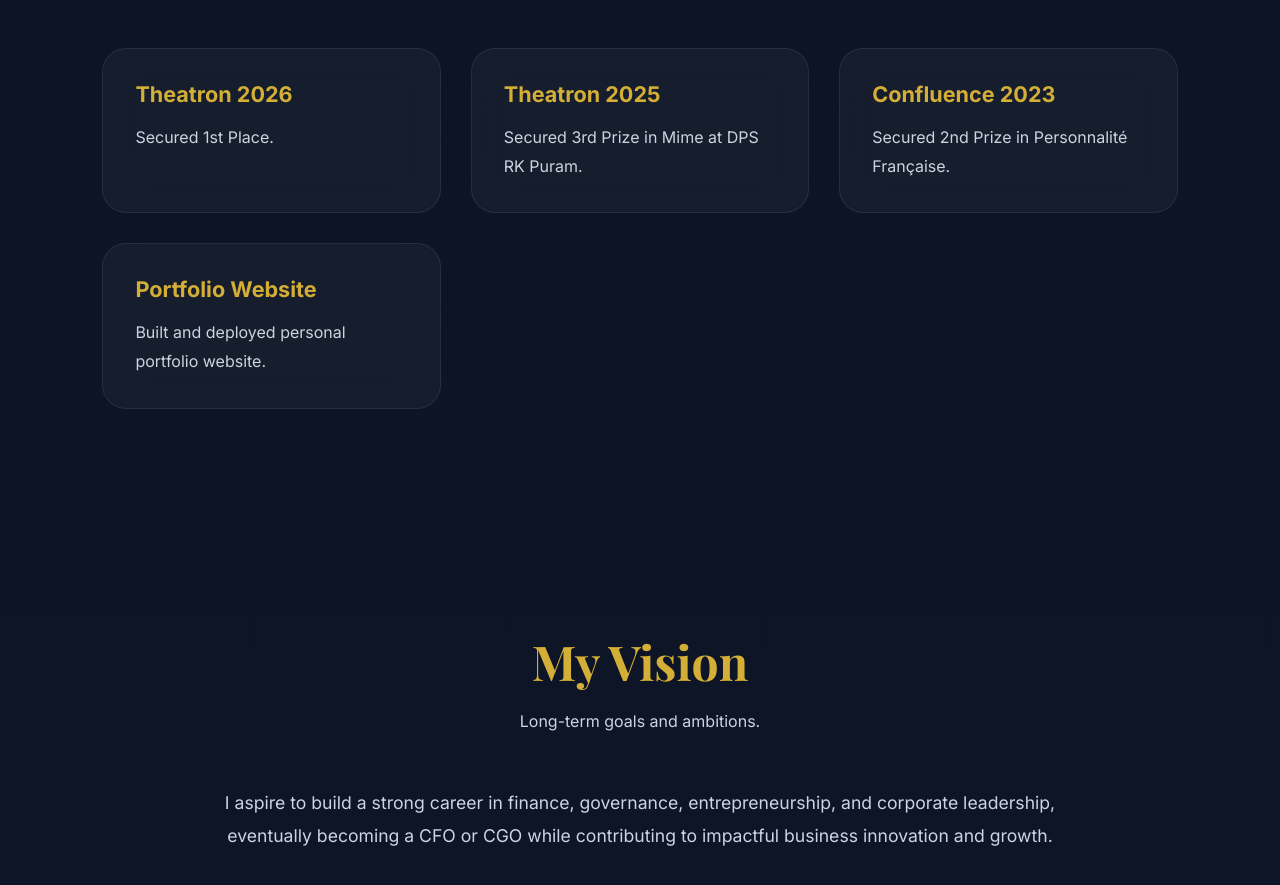
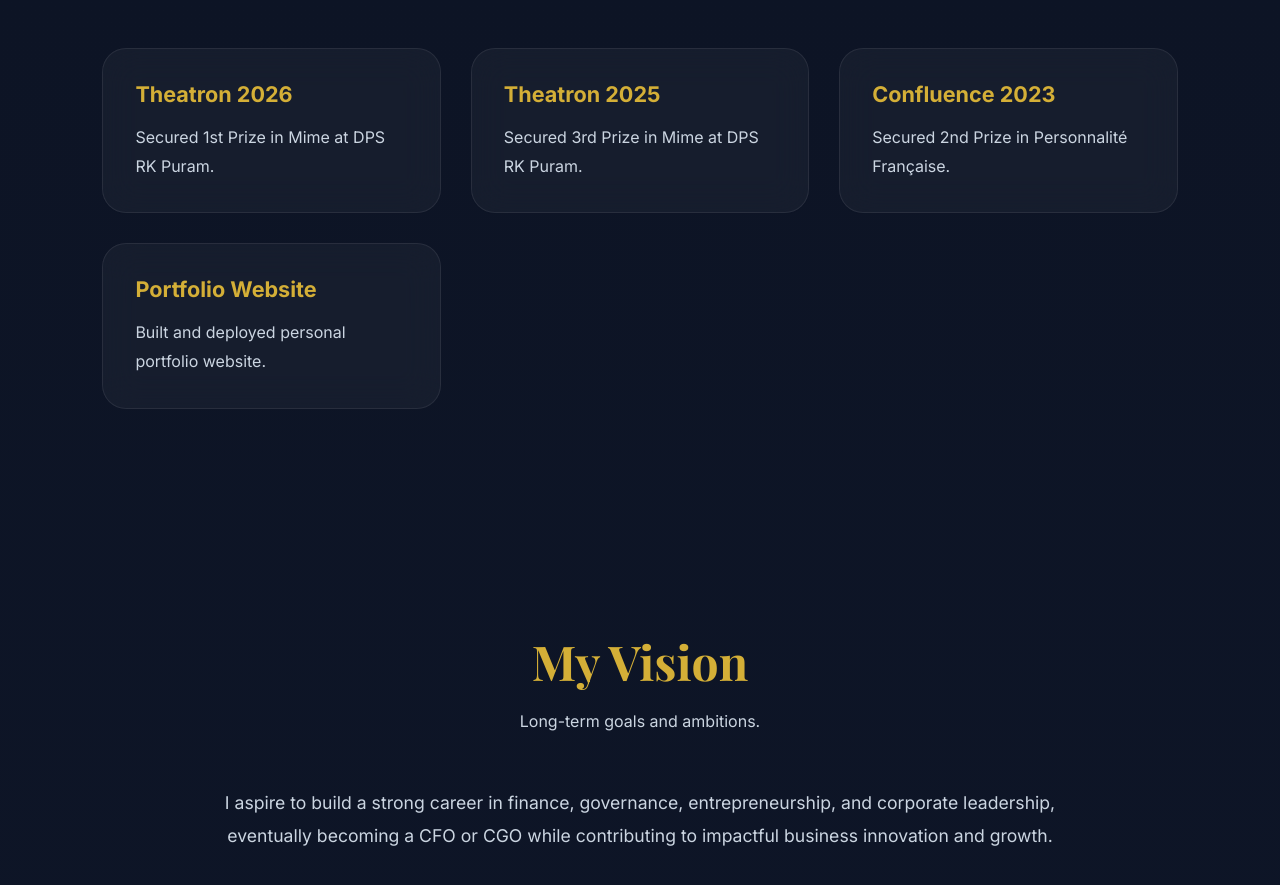
Before and after one commit to VihaanGupta27/VihaanGupta.com, a plain HTML site: page index.html in a window 1280 px wide. Shown: the part 2940-3825 px from the top of the page. Drawn offline with nearby package versions, Linux system fonts and the light colour scheme.

Commit message:
Update index.html

```diff
--- a/index.html
+++ b/index.html
@@ -637,7 +637,7 @@
         <h3>Theatron 2026</h3>
 
         <p>
-          Secured 1st Place.
+          Secured 1st Prize in Mime at DPS RK Puram.
         </p>
 
       </div>
```
